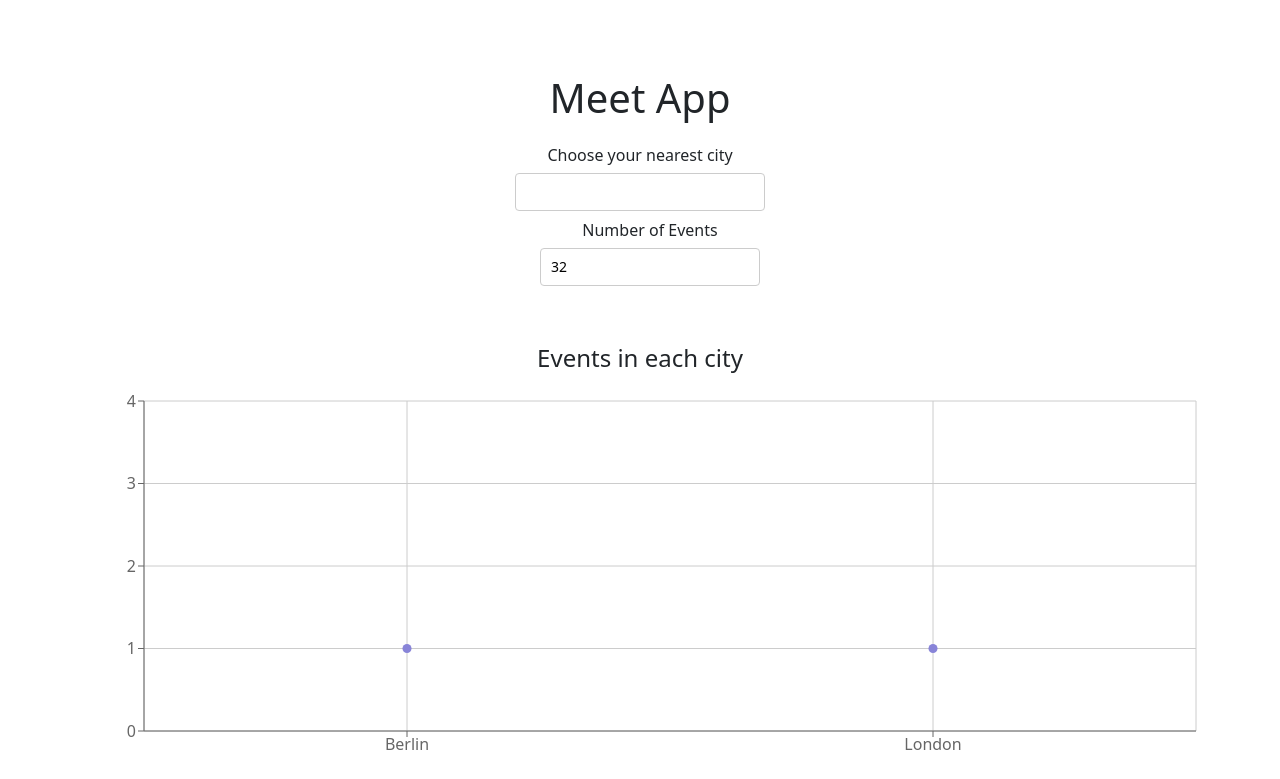
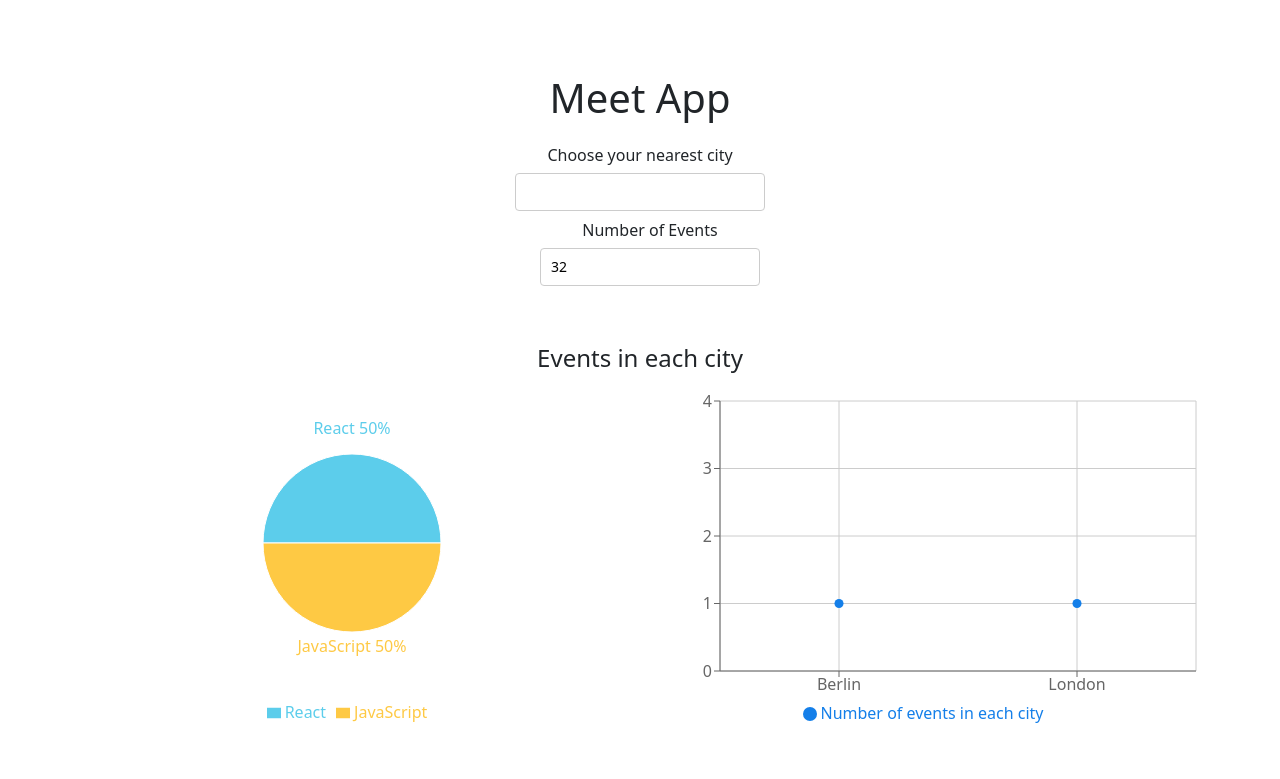
Before and after one commit to rmoise/meet, a React (Create React App) app: page / in a window 1280 px wide. Shown: the top 779 px of the page. Built offline with nearby package versions, Linux system fonts and the light colour scheme; what atatus-spa would draw is missing.

Commit message:
update chart

```diff
--- a/src/App.css
+++ b/src/App.css
@@ -200,6 +200,24 @@ input[type="number"] {
   font-family: "Roboto";
 }
 
+.data-vis-wrapper {
+  display: flex;
+  align-items: center;
+  flex-direction: column;
+  max-width: 2000px;
+  margin: 0 auto;
+}
+.data-vis-wrapper .recharts-responsive-container {
+  min-width: 100%;
+  display: flex;
+}
+.recharts-surface {
+  overflow: visible;
+}
+
+tspan {
+  text-align: center;
+}
 
 
 @media only screen and (min-width: 992px) {
--- a/src/App.js
+++ b/src/App.js
@@ -1,15 +1,19 @@
 import React, { Component } from 'react';
 import './App.css';
+import './nprogress.css';
+
 import EventList from './EventList';
 import CitySearch from './CitySearch';
 import NumberOfEvents from './NumberOfEvents';
+import WelcomeScreen from './WelcomeScreen';
+import EventGenre from './EventGenre';
+
 import { getEvents, extractLocations, checkToken, getAccessToken } from './api';
-import './nprogress.css';
-import WelcomeScreen from './WelcomeScreen';
 import { InfoAlert } from './Alert';
-import {
-  ScatterChart, Scatter, XAxis, YAxis, CartesianGrid, Tooltip, ResponsiveContainer
-} from 'recharts';
+
+import {ScatterChart, Scatter, XAxis, YAxis, CartesianGrid, Tooltip, ResponsiveContainer, Legend} from 'recharts';
+
+
 
 
 
@@ -115,21 +119,28 @@ class App extends Component {
           numberOfEvents={this.state.numberOfEvents}
         />
         <h4>Events in each city</h4>
-
+        <div className='data-vis-wrapper'>
+          <EventGenre events={this.state.events}/>
           <ResponsiveContainer height={400} >
-          <ScatterChart margin={{ top: 20, right: 20, bottom: 20, left: 20 }}>
+            <ScatterChart
+              margin={{
+                top: 20, right: 20, bottom: 20, left: 20,
+              }}
+            >
               <CartesianGrid />
-            <XAxis type="category" dataKey="city" name="city" />
+              <XAxis type="category" dataKey="city" name="City" />
               <YAxis
-              allowDecimals={false}
                 type="number"
                 dataKey="number"
-              name="number of events"
+                name="Number of events"
+                allowDecimals={false}
                 />
-            <Tooltip cursor={{ strokeDasharray: "3 3" }} />
-            <Scatter data={this.getData()} fill="#8884d8" />
+              <Tooltip cursor={{ strokeDasharray: '3 3' }} />
+              <Scatter data={this.getData()} fill="#147FE9" name='Number of events in each city'/>
+              <Legend verticalAlign='bottom' height={60} />
             </ScatterChart>
           </ResponsiveContainer>
+        </div>
         <EventList events={this.state.events} />
       </div>
     );
--- /dev/null
+++ b/src/EventGenre.js
@@ -0,0 +1,47 @@
+import React, { useEffect, useState } from 'react';
+import { PieChart, Pie, Cell, Legend, Tooltip, ResponsiveContainer } from 'recharts';
+
+const EventGenre = ({events}) => {
+  const [data, setData] = useState([]);
+  useEffect(() => { setData(() => getData()); }, [events]);
+  const colors = ["#5CCDEB", "#FEC944", "#6FBD4E", "#147FE8", "#DD0031"];
+
+  const getData = ()=>{
+    const genres = ['React', 'JavaScript', 'Node', 'jQuery', 'AngularJS'];
+    const summaries=events.map(event=> event.summary);
+    const rawResluts= genres.map((genre)=>{
+        const value=summaries.filter((summary)=>summary.includes(genre)).length;
+        return {
+          name: genre,
+          value
+        }
+      });
+    const results=rawResluts.filter((element)=>element.value!==0);
+    return results;
+  }
+
+  return (
+    <ResponsiveContainer height={400}>
+      <PieChart>
+      <Pie
+          data={data}
+          cx='50%'
+          cy='50%'
+          labelLine={false}
+          outerRadius={89}
+          label={({ name, percent }) =>
+            `${name} ${(percent * 100).toFixed(0)}%`
+          }
+        >
+          {data.map((entry, index) => (
+            <Cell key={`cell-${index}`} fill={colors[index]} />
+          ))}
+        </Pie>
+        <Tooltip />
+        <Legend verticalAlign="bottom" height={76}/>
+      </PieChart>
+    </ResponsiveContainer>
+  );
+}
+
+export default EventGenre;
```
Also changed, not shown: 1 other file (tests, documents, lock files or other folders). Lines whose indentation alone changed are shown as unchanged.
